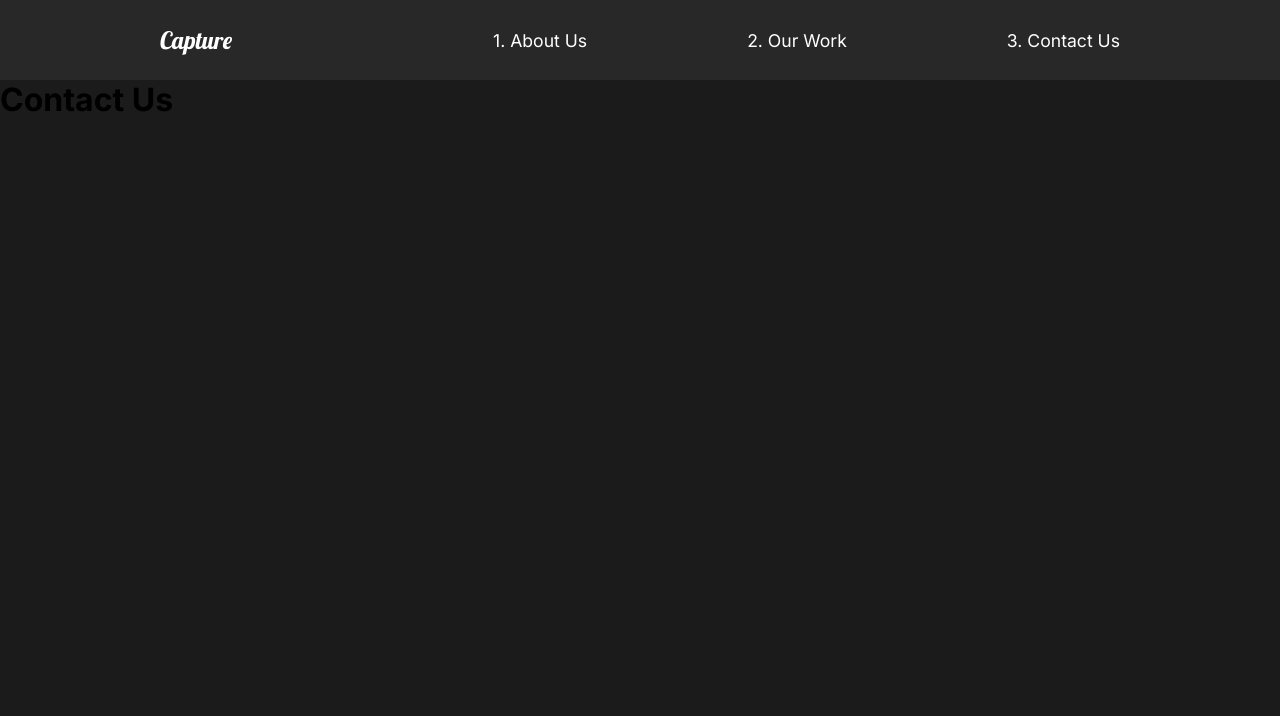
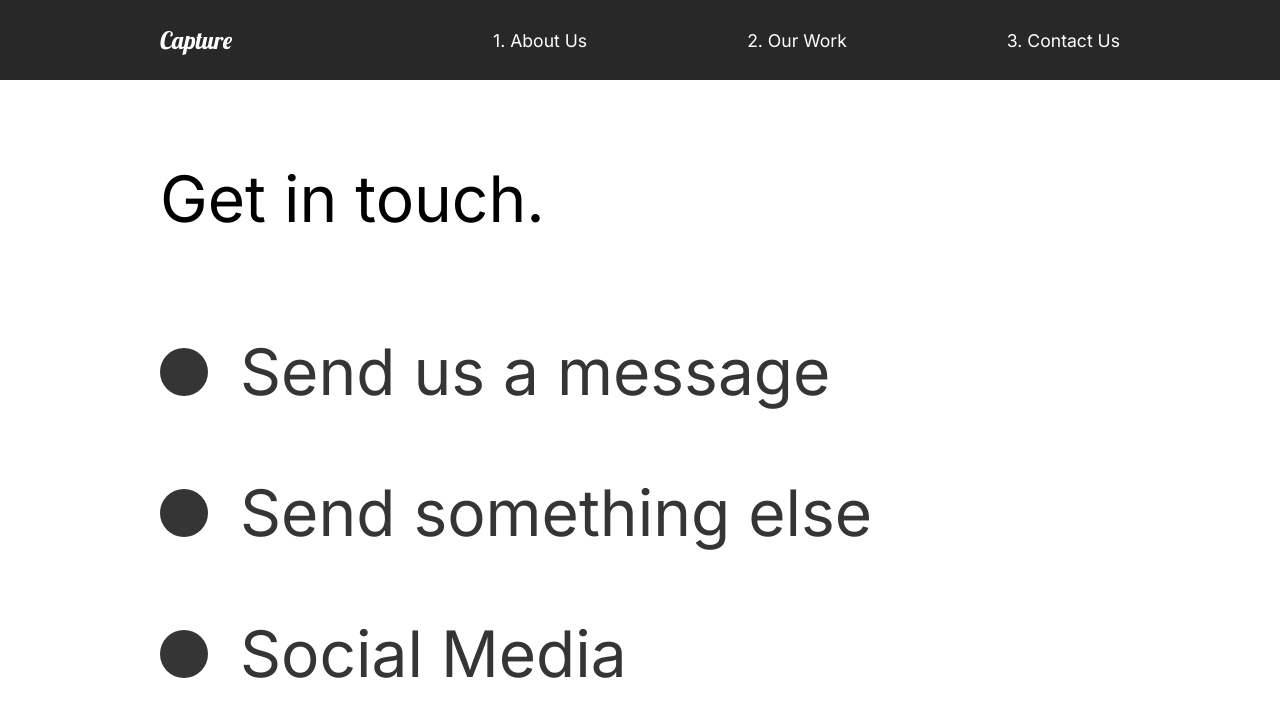
Before and after one commit to Hosseinht/ReactWebsite, a React (Create React App) app: page /contact in a window 1280 px wide. Shown: the top 716 px of the page. Built offline with nearby package versions, Linux system fonts and the light colour scheme.

Commit message:
24.Contact Animation

```diff
--- a/src/pages/ContactUs.js
+++ b/src/pages/ContactUs.js
@@ -1,13 +1,65 @@
 import React from 'react';
-
+//Style
+import styled from "styled-components";
+//Animation
 import {motion} from "framer-motion";
-import {pageAnimation} from '../animation'
+import {pageAnimation, titleAnim} from '../animation'
 
 const ContactUs = () => {
     return (
-        <motion.div variants={pageAnimation} initial="hidden" animate='show' exit="exit">
-            <h1>Contact Us</h1>
-        </motion.div>
+        <ContactStyle variants={pageAnimation} initial="hidden" animate='show' exit="exit">
+            <Title>
+                <Hide>
+                    <motion.h2 variants={titleAnim}> Get in touch. </motion.h2>
+                </Hide>
+            </Title>
+            <div>
+                <Hide>
+                    <Social variants={titleAnim}>
+                        <Circle/>
+                        <h2>Send us a message</h2>
+                    </Social>
+                </Hide>
+                <Hide>
+                    <Social variants={titleAnim}>
+                        <Circle/>
+                        <h2>Send something else</h2>
+                    </Social>
+                </Hide>
+                <Hide>
+                    <Social variants={titleAnim}>
+                        <Circle/>
+                        <h2>Social Media</h2>
+                    </Social>
+                </Hide>
+            </div>
+        </ContactStyle>
     )
 };
+const ContactStyle = styled(motion.div)`
+  padding: 5rem 10rem;
+  color: #353535;
+  min-height: 90vh;
+  background: #fff;
+`;
+const Title = styled.div `
+  margin-bottom: 4rem;
+  color: black;
+`;
+const Hide = styled.div`
+  overflow: hidden;
+`;
+const Circle = styled.div`
+  border-radius: 50%;
+  width: 3rem;
+  height: 3rem;
+  background: #353535;
+`;
+const Social = styled(motion.div)`
+  display: flex;
+  align-items: center;
+  h2 {
+    margin: 2rem;
+  }
+`;
 export default ContactUs;
```
